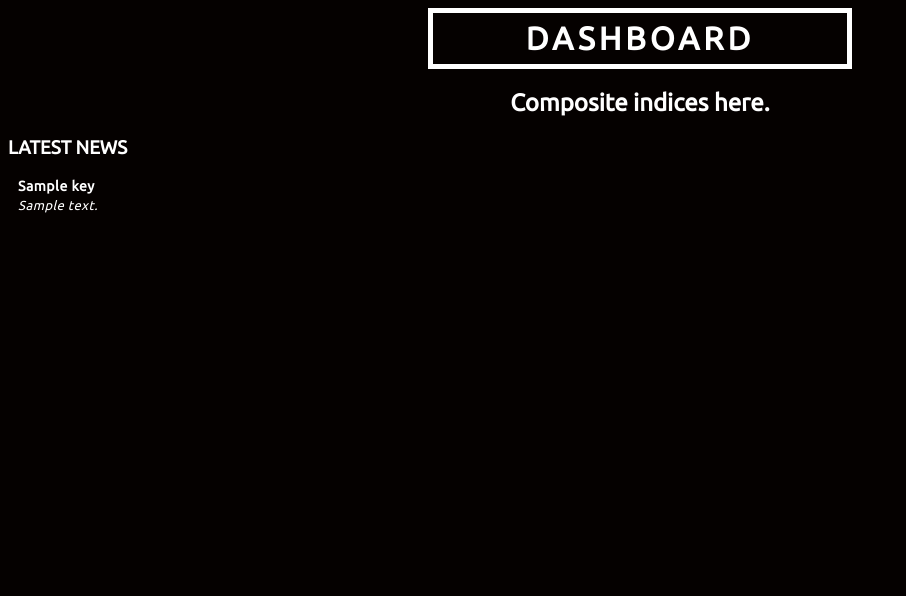
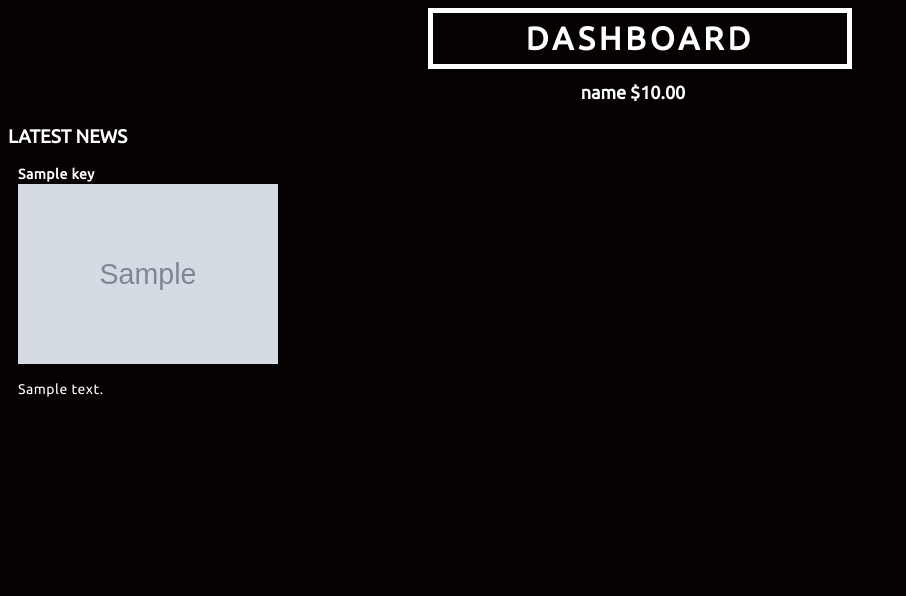
Before and after one commit to Patrick-Culley/django-practice, a Django app: page /polls/ in a window 1280 px wide. Shown: the top 596 px of the page, without its empty margins (0-906 px from the left). After the commit the page ends 397 px from the top, so only its background shows below. Run offline with Django 4.2, Linux system fonts and the light colour scheme; tables that the repository leaves empty hold one stand-in row (values such as "Sample post"); grey boxes marked "Sample" are stand-in pictures; a database or web service that is not in the repository returns one stand-in record (values such as "Sample title"); data that the repository does not hold is empty.

Commit message:
add images to newsfeed

```diff
--- a/mytestsite/polls/static/polls/style.css
+++ b/mytestsite/polls/static/polls/style.css
@@ -10,7 +10,7 @@ ul {
     font-size: 14px;
     list-style-type: none;
     display: block;
-    width: 300px;
+    width: 90%;
     height: 1000px;
     overflow: auto;
     letter-spacing: .5px;
@@ -20,7 +20,7 @@ ul {
 }
 
 li {
-    padding-bottom: 3px;
+    padding-bottom: 0px;
 }
 
 ul::-webkit-scrollbar-thumb {
@@ -46,7 +46,6 @@ h1 {
     margin: 0 auto;
 }
 
-
 a {
     text-decoration: none;
     color: white;
@@ -57,7 +56,7 @@ a:hover {
 }
 
 #summary {
-    font-size: 13px;
+    font-size: 12px;
     font-style: italic;
     font-weight: 100;
 }
@@ -68,7 +67,23 @@ a:hover {
 }
 
 .composites {
+    padding-top: 10px;
     margin: 0 auto;
     width: 50%;
     text-align: center;
 }
+
+table {
+    display: inline;
+    font-size: 18px;
+}
+
+#cost {
+    padding-right: 15px;
+}
+
+.news_images {
+    padding-top: 2px;
+    width:260px;
+    height: 180px;
+}
--- a/mytestsite/polls/templates/polls/content.html
+++ b/mytestsite/polls/templates/polls/content.html
@@ -1,5 +1,12 @@
 {% extends 'polls/index.html' %}
 
 {% block content %}
-<h2>Composite indices here.</h2>
+<table>
+{% for stock, value in composites.items %}
+    <th>{{stock}}</th>
+    {% for price, cost in value.items %}
+    <th id="cost">${{cost | floatformat:2}}</th>
+    {% endfor %}
+{% endfor %}
+</table>
 {% endblock %}
--- a/mytestsite/polls/templates/polls/index.html
+++ b/mytestsite/polls/templates/polls/index.html
@@ -20,12 +20,15 @@
 <div class="sidebar">
 <h3>LATEST NEWS</h3>
 <ul>
-    {% for key in response.feed %}
+    {% for key in news.feed %}
         <li class="news_title">
             <a href= {{key.url}}><strong>{{key.title}}</strong></a>
         </li>
         <li>
-           <a href={{key.banner_image}} id="summary">{{key.summary}}</a>
+            {% if key.banner_image %}
+            <img src={{key.banner_image}} alt="img" class="news_images">
+            {% endif %}
+            <p>{{key.summary}}</p>
         </li>
         <br>
     {% endfor %}
--- a/mytestsite/polls/urls.py
+++ b/mytestsite/polls/urls.py
@@ -1,5 +1,4 @@
 from django.urls import path
-
 from . import views
 
 urlpatterns = [
--- a/mytestsite/polls/views.py
+++ b/mytestsite/polls/views.py
@@ -7,7 +7,17 @@ from django.http import HttpResponse
 
 def index(request):
     response = requests.get('https://www.alphavantage.co/query?function=NEWS_SENTIMENT&topics=technology&apikey=RIDUWMSKIS4518PV').json()
-    return render(request, 'polls/content.html', {'response':response})
+    composites = requests.get('https://api.twelvedata.com/price?symbol=AAPL,MSFT,CRWD,GOOG,PLTR&apikey=c486aa4073cd405daae26abe7f2aef04').json()
+    # high_volume = requests.get('https://financialmodelingprep.com/api/v3/stock_market/actives?apikey=a47ede9cfb01fb619982832def1ce5cc').json()
+
+    images = response['feed'][0]['banner_image']
+    # news_image = requests.get(images)
+    context = {
+        'news': response,
+        # 'image': news_image,
+        'composites': composites,
+    }
+    return render(request, 'polls/content.html', context)
 
 def detail(request, question_id):
     return HttpResponse("You're looking at question %s." % question_id)
```
